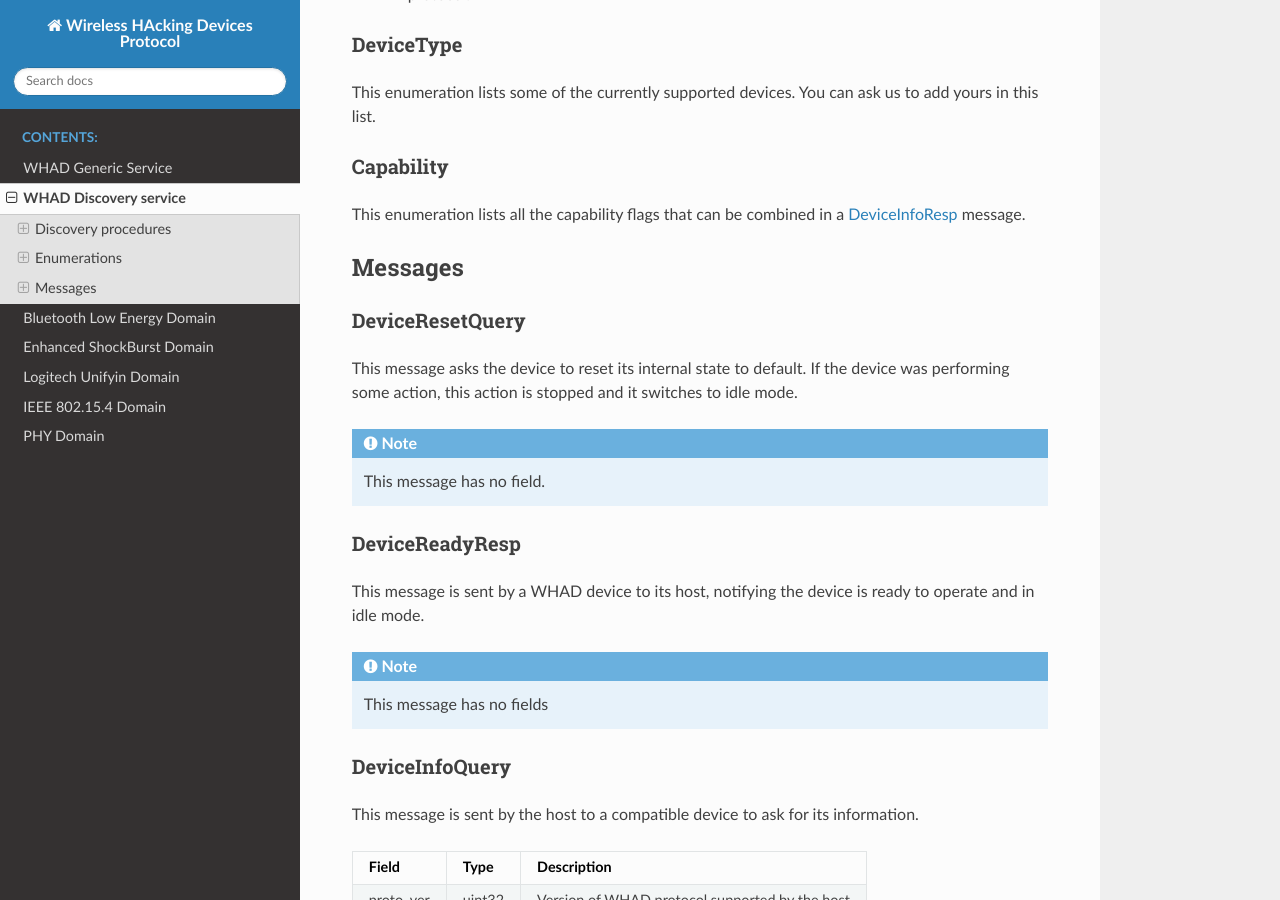
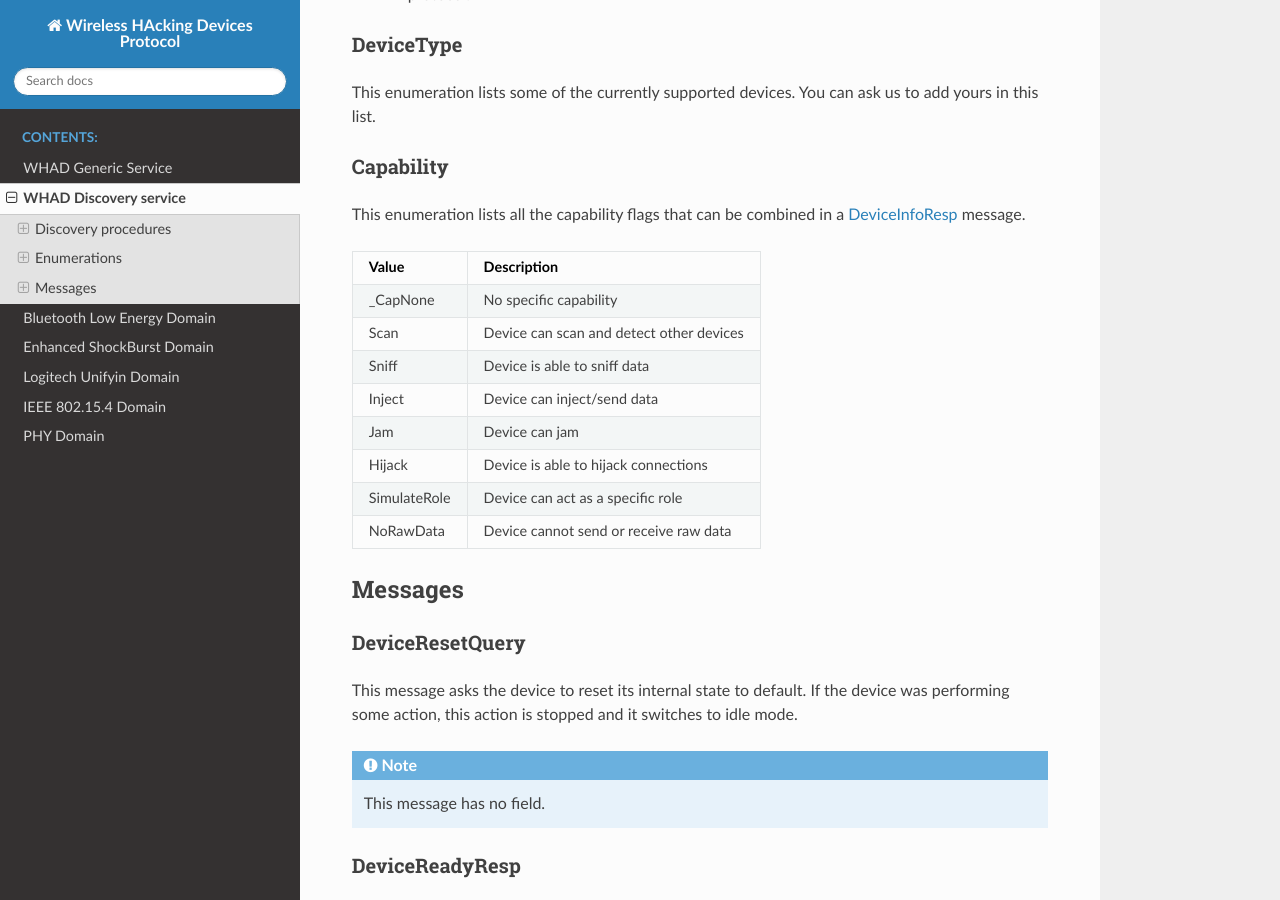
Before and after one commit to whad-team/whad-protocol, a Sphinx documentation site: the page built from docs/source/discovery.rst, in a window 1280 px wide and 900 px high, scrolled down 2211 px. Built offline with Sphinx 7.4.7 and the Read the Docs theme 2.0.0, drawn with Linux system fonts in a browser that asks for light colours.

```diff
--- a/docs/source/discovery.rst
+++ b/docs/source/discovery.rst
@@ -134,6 +134,19 @@ Capability
 This enumeration lists all the capability flags that can be combined in a :ref:`DeviceInfoResp`
 message.
 
+================ =========================================
+Value            Description
+================ =========================================
+_CapNone         No specific capability
+Scan             Device can scan and detect other devices
+Sniff            Device is able to sniff data
+Inject           Device can inject/send data
+Jam              Device can jam
+Hijack           Device is able to hijack connections
+SimulateRole     Device can act as a specific role
+NoRawData        Device cannot send or receive raw data
+================ =========================================
+
 Messages
 --------
 
```
Also changed, not shown: docs/source/domain/ble.rst (+25 -0 lines), docs/source/domain/unifying.rst (+55 -2 lines).
